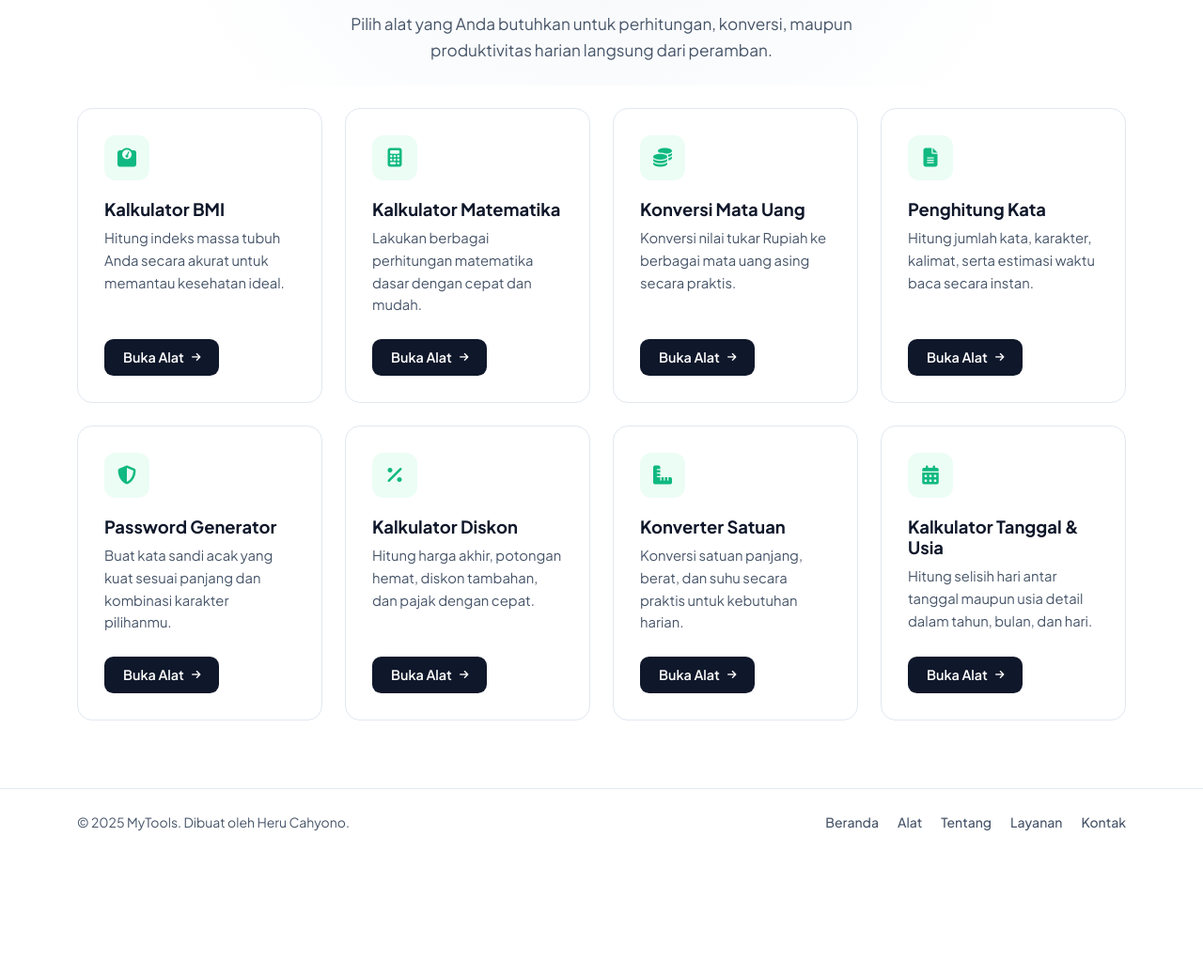
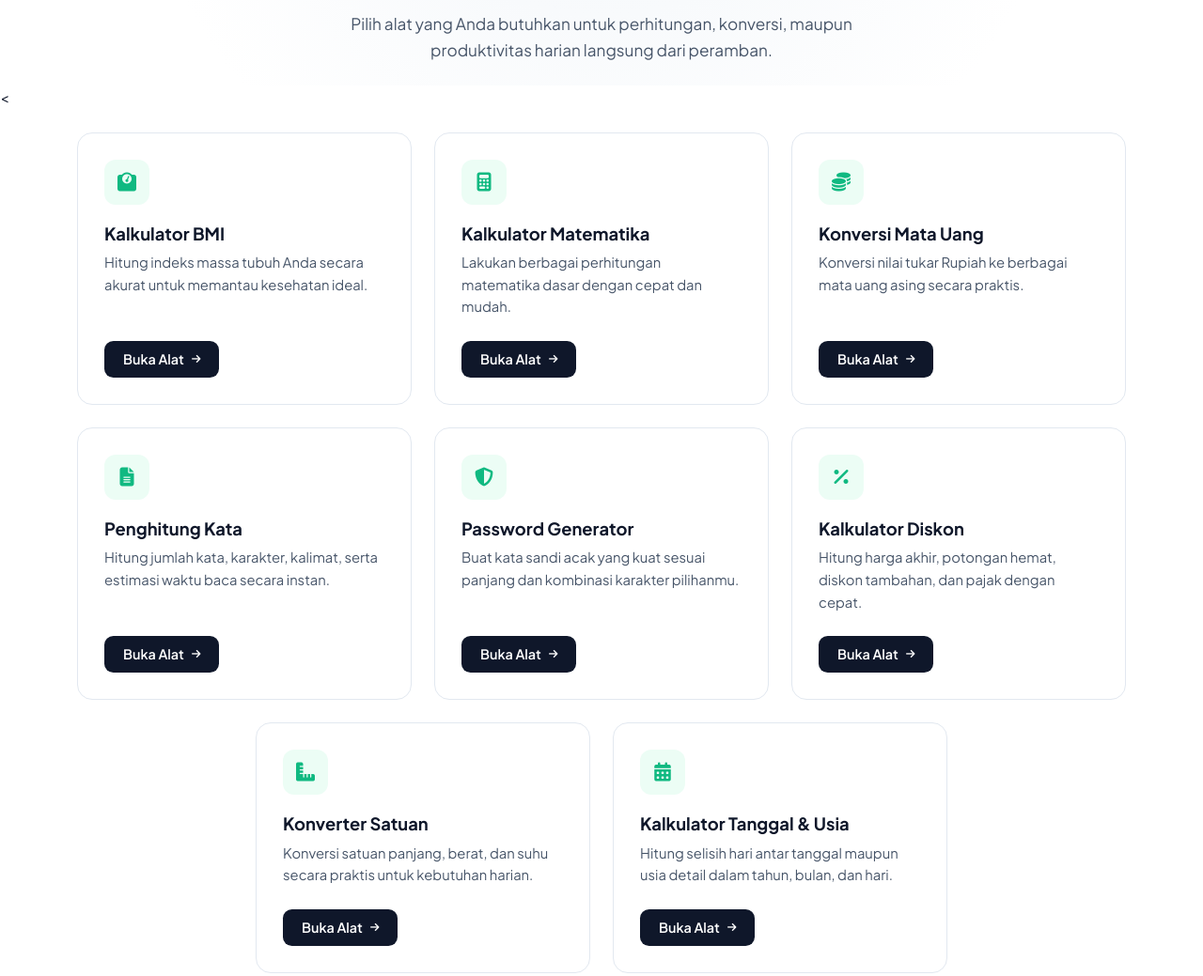
Before and after one commit to mochherucahyono/my-tools, a plain HTML site: page pages/tools.html in a window 1280 px wide. Shown: the part 235-1274 px from the top of the page at 94% size. Before the commit the page ends 1146 px from the top, so only its background shows below. Drawn offline with nearby package versions, Linux system fonts and the light colour scheme.

Commit message:
update-ui

```diff
--- a/css/styles.css
+++ b/css/styles.css
@@ -8,8 +8,12 @@
     --text-muted: #475569;
 }
 
+html {
+    font-size: 100% !important;
+}
+
 body {
-    font-family: 'Plus Jakarta Sans', -apple-system, BlinkMacSystemFont, sans-serif;
+    font-family: 'Plus Jakarta Sans', -apple-system, BlinkMacSystemFont, sans-serif !important;
     color: var(--text-main);
     background-color: #ffffff;
     line-height: 1.6;
--- a/pages/tools.html
+++ b/pages/tools.html
@@ -76,12 +76,12 @@
         </div>
     </header>
 
-    <!-- Tools Catalog Section -->
+    <<!-- Tools Catalog Section -->
         <section class="py-4 mb-5 flex-grow-1">
             <div class="container">
                 <div class="row g-4 justify-content-center">
                     <!-- BMI Calculator Card -->
-                <div class="col-md-6 col-lg-3">
+                    <div class="col-md-6 col-lg-4">
                         <div class="tool-card h-100 d-flex flex-column text-start">
                             <div class="tool-icon">
                                 <i class="fas fa-weight-scale"></i>
@@ -97,7 +97,7 @@
                     </div>
 
                     <!-- Math Calculator Card -->
-                <div class="col-md-6 col-lg-3">
+                    <div class="col-md-6 col-lg-4">
                         <div class="tool-card h-100 d-flex flex-column text-start">
                             <div class="tool-icon">
                                 <i class="fas fa-calculator"></i>
@@ -113,7 +113,7 @@
                     </div>
 
                     <!-- Currency Converter Card -->
-                <div class="col-md-6 col-lg-3">
+                    <div class="col-md-6 col-lg-4">
                         <div class="tool-card h-100 d-flex flex-column text-start">
                             <div class="tool-icon">
                                 <i class="fas fa-coins"></i>
@@ -129,7 +129,7 @@
                     </div>
 
                     <!-- Word & Character Counter Card -->
-                <div class="col-md-6 col-lg-3">
+                    <div class="col-md-6 col-lg-4">
                         <div class="tool-card h-100 d-flex flex-column text-start">
                             <div class="tool-icon">
                                 <i class="fas fa-file-lines"></i>
@@ -143,8 +143,9 @@
                             </div>
                         </div>
                     </div>
+
                     <!-- Password Generator Card -->
-                <div class="col-md-6 col-lg-3">
+                    <div class="col-md-6 col-lg-4">
                         <div class="tool-card h-100 d-flex flex-column text-start">
                             <div class="tool-icon">
                                 <i class="fas fa-shield-halved"></i>
@@ -160,7 +161,7 @@
                     </div>
 
                     <!-- Discount Calculator Card -->
-                <div class="col-md-6 col-lg-3">
+                    <div class="col-md-6 col-lg-4">
                         <div class="tool-card h-100 d-flex flex-column text-start">
                             <div class="tool-icon">
                                 <i class="fas fa-percent"></i>
@@ -176,7 +177,7 @@
                     </div>
 
                     <!-- Unit Converter Card -->
-                <div class="col-md-6 col-lg-3">
+                    <div class="col-md-6 col-lg-4">
                         <div class="tool-card h-100 d-flex flex-column text-start">
                             <div class="tool-icon">
                                 <i class="fas fa-ruler-combined"></i>
@@ -191,9 +192,8 @@
                         </div>
                     </div>
 
-
                     <!-- Date & Age Calculator Card -->
-                <div class="col-md-6 col-lg-3">
+                    <div class="col-md-6 col-lg-4">
                         <div class="tool-card h-100 d-flex flex-column text-start">
                             <div class="tool-icon">
                                 <i class="fas fa-calendar-days"></i>
@@ -210,7 +210,6 @@
                 </div>
             </div>
         </section>
-
         <!-- Footer -->
         <footer class="footer">
             <div class="container">
```
Lines whose indentation alone changed are shown as unchanged.
